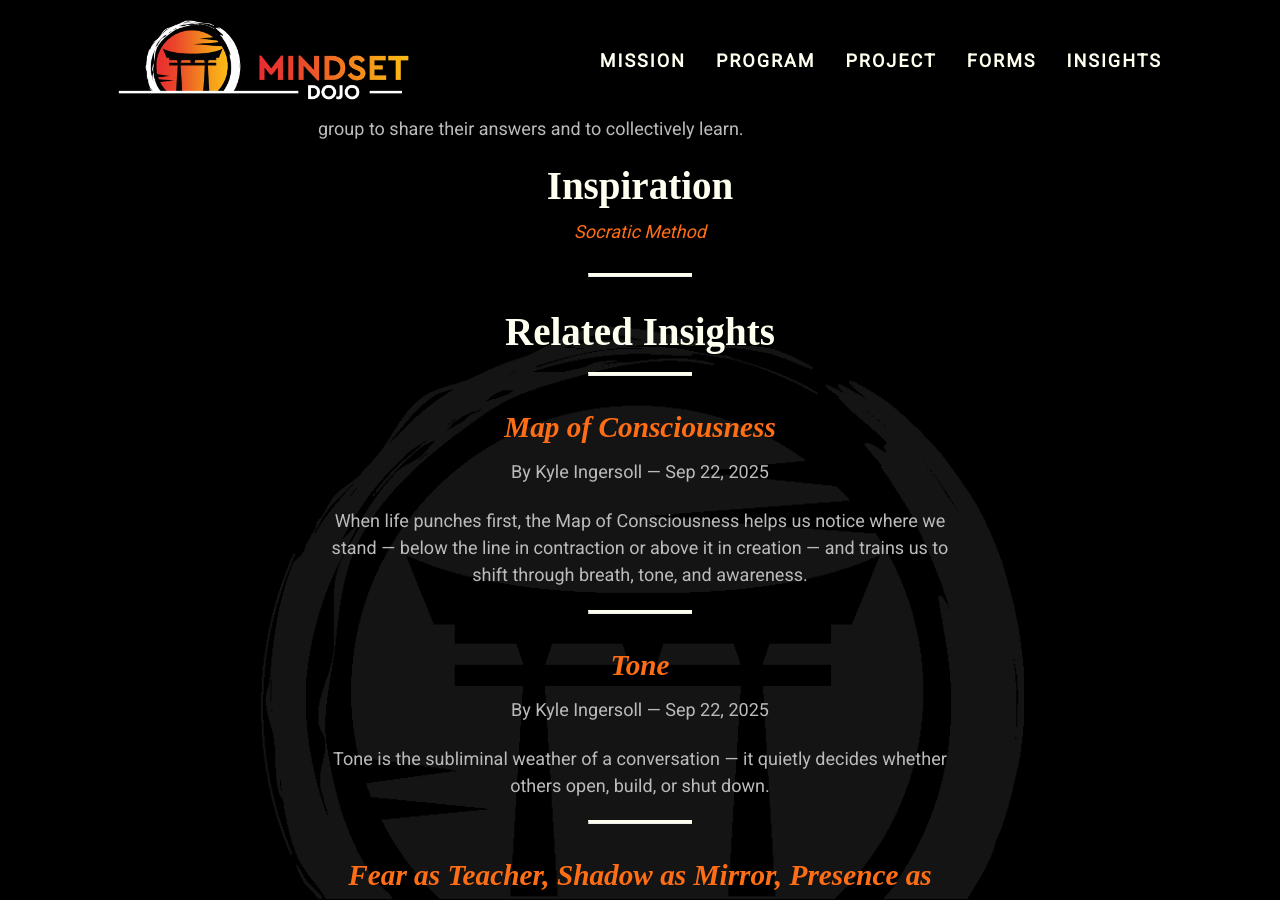
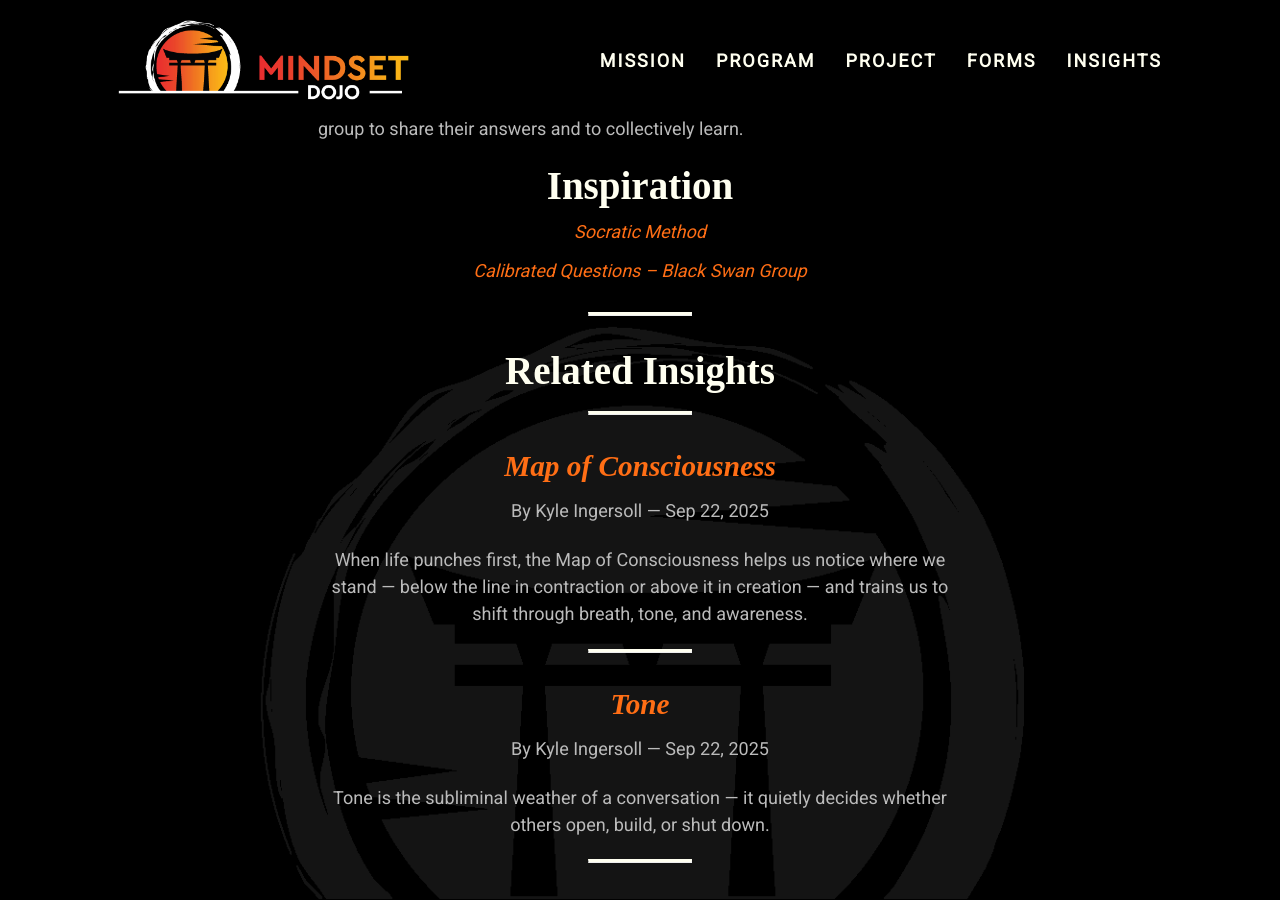
Before and after one commit to mindset-dojo/mindset-dojo.github.io, a Jekyll site: the page built from _forms/three-question-reflection.md, in a window 1280 px wide and 900 px high, scrolled down 567 px. Built offline with Jekyll 4.4.1, drawn with Linux system fonts in a browser that asks for light colours; some web fonts are replaced.

Commit message:
fix: inspiration reference to voss for Three Question Reflection

```diff
--- a/_forms/three-question-reflection.md
+++ b/_forms/three-question-reflection.md
@@ -25,3 +25,4 @@ Find a willing [Circle](../circle/), engage the [Mat](../mat/), and begin the se
 ## Inspiration
 
 - [Socratic Method](https://en.wikipedia.org/wiki/Socratic_method)
+- [Calibrated Questions – Black Swan Group](https://www.blackswanltd.com/newsletter/taking-the-mystery-out-of-calibrated-questions)
```
